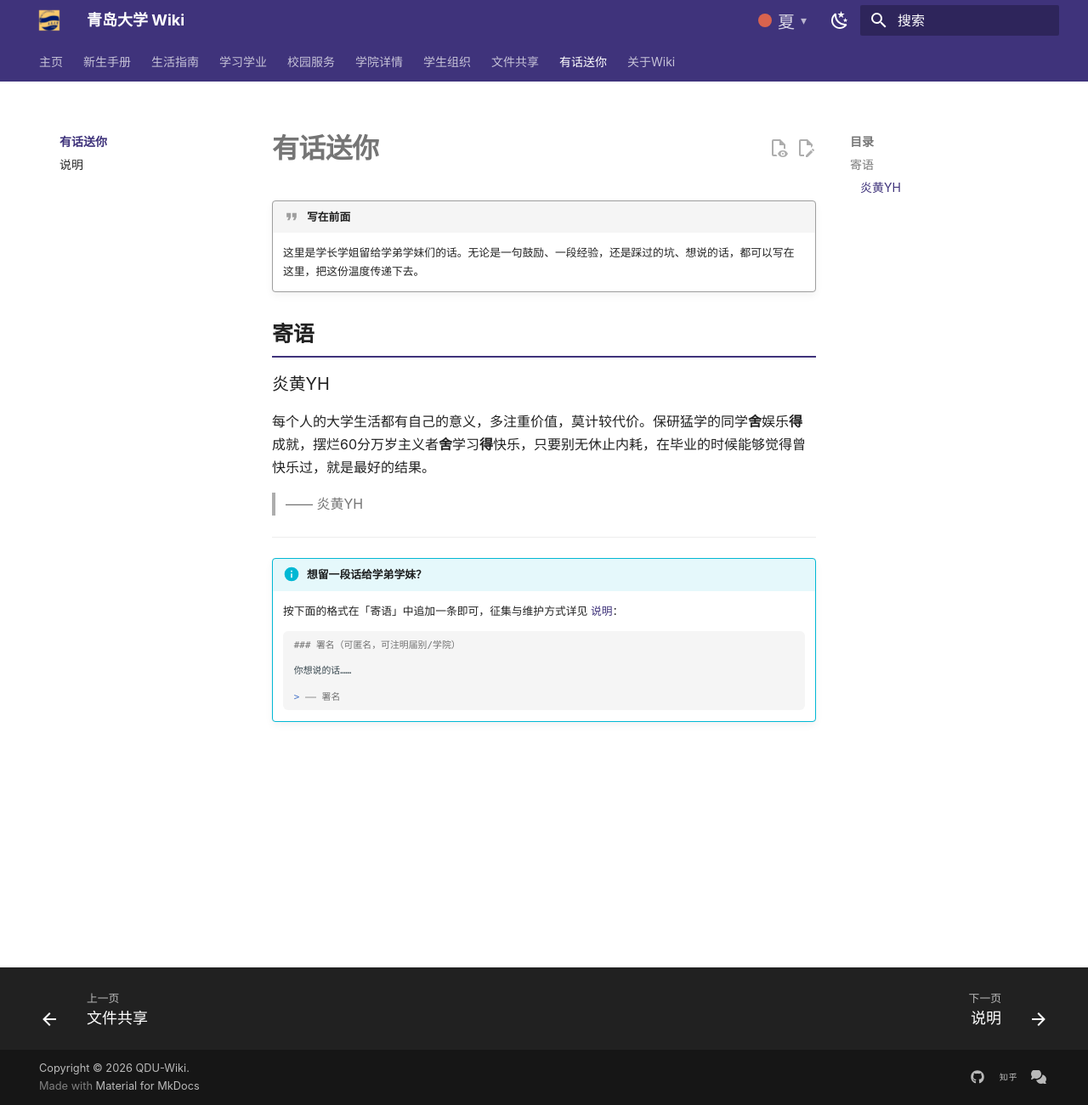
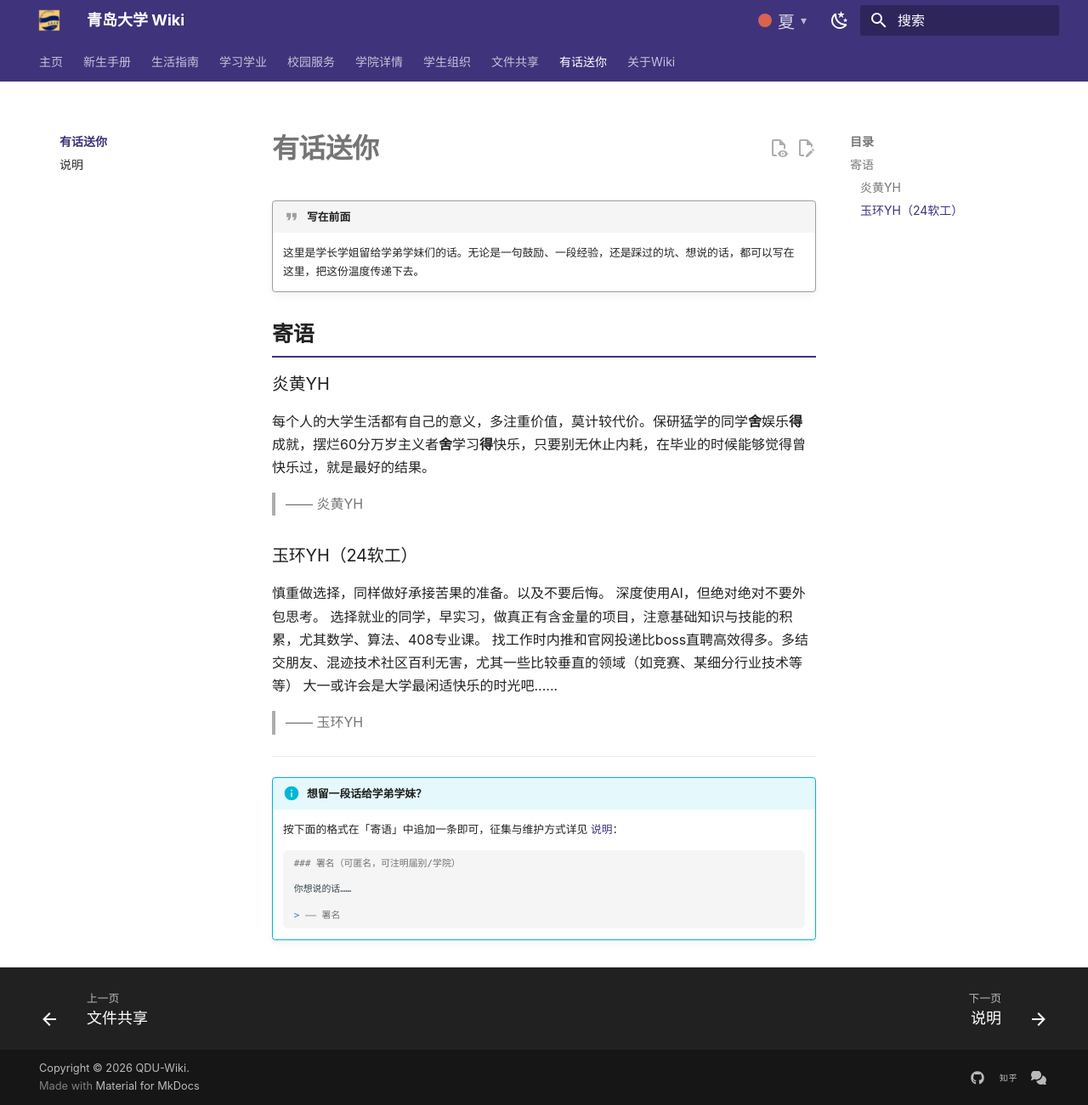
Before and after one commit to IceofTea/QDU-Wiki, an MkDocs documentation site: the page built from docs/words/index.md, in a window 1280 px wide and 1301 px high. Shown: the whole window at 85% size. Built offline with MkDocs 1.6.1 and Material for MkDocs 9.7.7, drawn with Linux system fonts in a browser that asks for light colours; comment, search, counter and statistics services are not loaded.

Commit message:
feat: 玉环想对大家说的话

```diff
--- a/docs/words/index.md
+++ b/docs/words/index.md
@@ -11,6 +11,16 @@
 
 > —— 炎黄YH
 
+### 玉环YH（24软工）
+
+慎重做选择，同样做好承接苦果的准备。以及不要后悔。
+深度使用AI，但绝对绝对不要外包思考。
+选择就业的同学，早实习，做真正有含金量的项目，注意基础知识与技能的积累，尤其数学、算法、408专业课。
+找工作时内推和官网投递比boss直聘高效得多。多结交朋友、混迹技术社区百利无害，尤其一些比较垂直的领域（如竞赛、某细分行业技术等等）
+大一或许会是大学最闲适快乐的时光吧......
+
+> —— 玉环YH
+
 ---
 
 !!! info "想留一段话给学弟学妹？"
```
